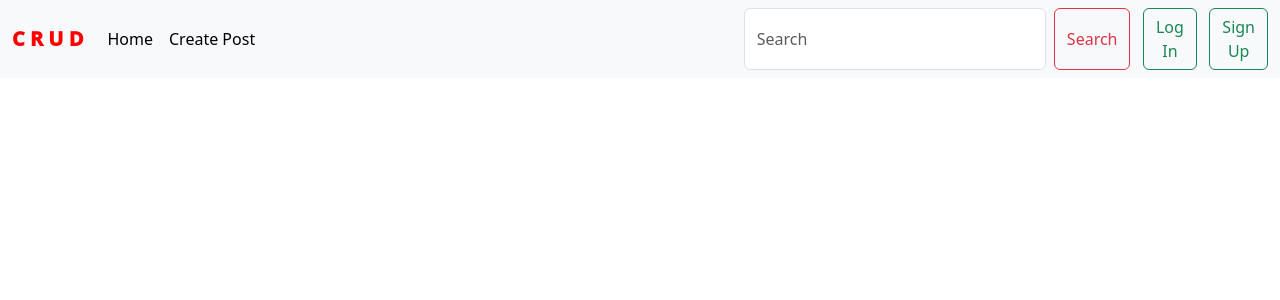
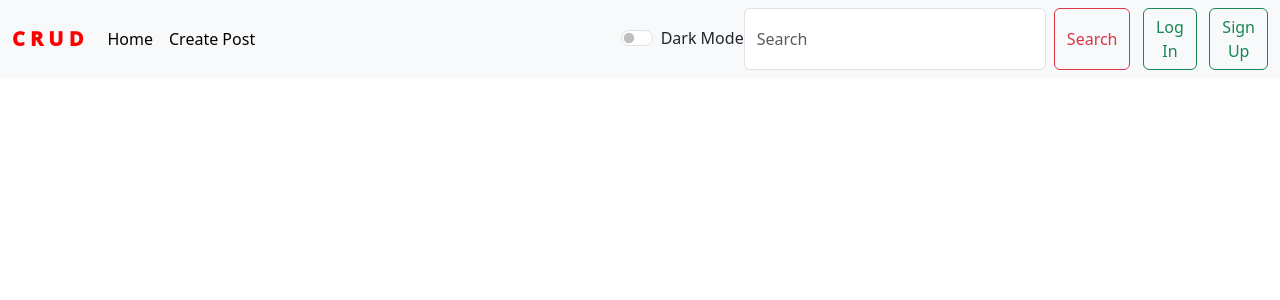
Before and after one commit to georgeliteral123/LiteralFinalProj, an Angular app: page / in a window 1280 px wide. Shown: the top 300 px of the page. Built offline with nearby package versions, Linux system fonts and the light colour scheme; no server answers.

Commit message:
dark mode theme applied

```diff
--- a/src/app/header/header.component.css
+++ b/src/app/header/header.component.css
@@ -0,0 +1,4 @@
+.dark-mode {
+  background-color: #333;
+  color: black;
+}
--- a/src/app/header/header.component.html
+++ b/src/app/header/header.component.html
@@ -3,6 +3,8 @@
   rel="stylesheet"
   integrity="sha384-T3c6CoIi6uLrA9TneNEoa7RxnatzjcDSCmG1MXxSR1GAsXEV/Dwwykc2MPK8M2HN"
   crossorigin="anonymous">
+
+  <div [ngClass]="{'dark-mode': isDarkMode}">
 
 <nav class="navbar navbar-expand-lg bg-body-tertiary">
   <div class="container-fluid">
@@ -38,6 +40,14 @@
         <!-- <button class="btn btn-outline-success" type="submit" (click)="onSave()">Save </button>
         <button class="btn btn-outline-success" type="submit" (click)="onFetch()">Fetch </button> -->
       </ul>
+
+      <div class="form-check form-switch">
+        <input class="form-check-input" type="checkbox" id="darkModeSwitch" (change)="toggleDarkMode()">
+        <label class="form-check-label" for="darkModeSwitch">Dark Mode</label>
+      </div>
+
+        <!-- your existing code -->
+
       <form class="d-flex" role="search">
         <input
           class="form-control me-2"
--- a/src/app/header/header.component.ts
+++ b/src/app/header/header.component.ts
@@ -1,16 +1,26 @@
 import { BackEndService } from './../back-end.service';
-import { Component } from '@angular/core';
+import { Component, OnInit } from '@angular/core';
+import { ThemeService } from '../theme.service';
 
 @Component({
   selector: 'app-header',
   templateUrl: './header.component.html',
   styleUrls: ['./header.component.css']
 })
-export class HeaderComponent {
-  constructor(private backEndService:BackEndService) {}
+export class HeaderComponent  implements OnInit {
+  isDarkMode: boolean = false;
 
-  ngOnInit():void {
+  constructor(private backEndService:BackEndService, private themeService: ThemeService) {}
+
+  ngOnInit() {
+    this.themeService.isDarkMode.subscribe(darkMode => {
+      this.isDarkMode = darkMode;
+    });
   }
+  toggleDarkMode() {
+    this.themeService.toggleDarkMode();
+  }
+}
 
   // onSave() {
   //   this.backEndService.saveData();
@@ -18,4 +28,3 @@ export class HeaderComponent {
   // onFetch() {
   //   this.backEndService.fetchData();
   // }
-}
--- a/src/app/post-edit/post-edit.component.html
+++ b/src/app/post-edit/post-edit.component.html
@@ -31,7 +31,7 @@
       id="exampleInputPassword1"
       formControlName="imgPath"
     />
-    <img src="{{ form.value.imgPath }}" />
+    <img src="{{ form.value.imgPath }}" alt="img" />
   </div>
   <div>
     <label for="description" class="form-label">Description</label>
--- a/src/app/post/post.component.css
+++ b/src/app/post/post.component.css
@@ -63,5 +63,7 @@
 .reaction button:hover{
     transform: scale(2.5);
 }
-.comment{
+.dark-mode {
+  background-color: #333;
+  color: white;
 }
--- a/src/app/post/post.component.html
+++ b/src/app/post/post.component.html
@@ -9,9 +9,10 @@
 </head>
 <body>
 
+  <div [ngClass]="{'dark-mode': isDarkMode}">
 <div class="container">
  <h1>Title: {{ post?.title }}</h1>
-<img class="img-responsive" src="{{ post?.imgPatch }}" width="500px" height="400px" alt="img" />
+<img class="img-responsive" src="{{ post?.imgPatch }}" width="500px" height="400px" alt="img" style="position: relative;" />
 <p><strong>Description: </strong> {{ post?.description }}</p>
 
 <p>
@@ -57,6 +58,7 @@
 
 </div>
 </div>
+</div>
 
 
 </body>
--- a/src/app/post/post.component.ts
+++ b/src/app/post/post.component.ts
@@ -3,6 +3,8 @@ import { Component, OnInit, Input } from '@angular/core';
 import { Post } from '../post.model';
 import { PostService } from '../post.service';
 import { Router } from '@angular/router';
+import { ThemeService } from '../theme.service';
+
 
 @Component({
   selector: 'app-post',
@@ -10,8 +12,11 @@ import { Router } from '@angular/router';
   styleUrls: ['./post.component.css']
 })
 export class PostComponent implements OnInit {
-  constructor(private postService: PostService, private router: Router) {
+  isDarkMode: boolean = false;
+
+  constructor(private postService: PostService, private router: Router, private themeService: ThemeService) {
     this.editingCommentIndex = null;
+
   }
 
   comment: string ='';
@@ -23,8 +28,10 @@ export class PostComponent implements OnInit {
     if (!this.post?.comments) {
       this.post!.comments = [];
     }
+    this.themeService.isDarkMode.subscribe(darkMode => {
+      this.isDarkMode = darkMode;
+    });
   }
-
   delete() {
     this.postService.deleteButton(this.index);
   }
--- /dev/null
+++ b/src/app/theme.service.ts
@@ -0,0 +1,14 @@
+import { Injectable } from '@angular/core';
+import { BehaviorSubject } from 'rxjs';
+
+@Injectable({
+  providedIn: 'root'
+})
+export class ThemeService {
+  private darkMode = new BehaviorSubject(false);
+  isDarkMode = this.darkMode.asObservable();
+
+  toggleDarkMode() {
+    this.darkMode.next(!this.darkMode.value);
+  }
+}
```
Also changed, not shown: 1 other file (tests, documents, lock files or other folders).
